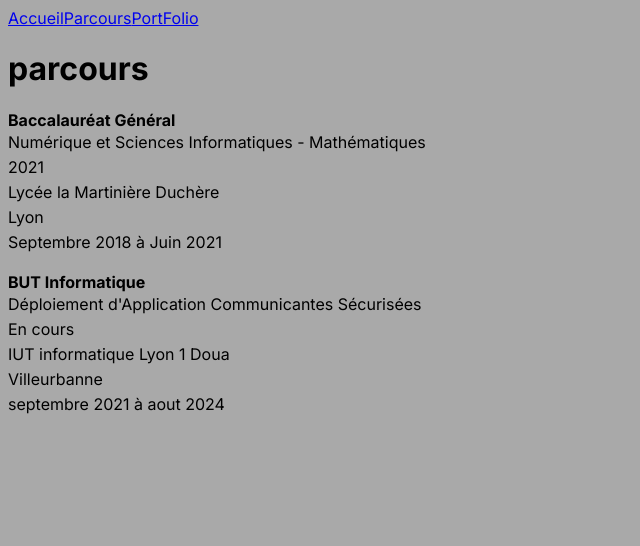
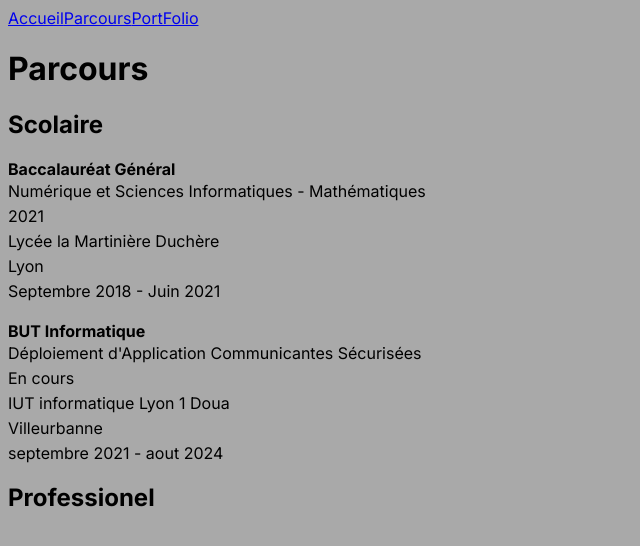
Before and after one commit to Lhokamn/cclaudel, a Next.js app: page /parcours in a window 1280 px wide. Shown: the top 546 px of the page, without its empty margins (0-640 px from the left). Built offline with nearby package versions, Linux system fonts and the light colour scheme.

Commit message:
début de la partie expériences professionelle

```diff
--- /dev/null
+++ b/app/components/parcoursPro/parcoursPro.component.tsx
@@ -0,0 +1,14 @@
+import { ParcoursProPropsType, ParcoursProInformationType } from '@/app/types/parcoursPro/parcoursPro.type';
+import styles from './parcoursPro.module.css'
+
+export default function parcoursProSection ( {experiences}:ParcoursProPropsType){
+    return (
+        <div className={styles.pro}>
+            {experiences.map((experience:ParcoursProInformationType) =>
+                <div className={styles.wrapper}>
+                    <strong>{experience.</strong>
+                </div>
+            )}
+        </div>
+    )
+}
--- /dev/null
+++ b/app/components/parcoursPro/parcoursPro.module.css
@@ -0,0 +1,7 @@
+.pro{
+
+}
+
+.wrapper{
+
+}
--- a/app/components/parcours/parcours.component.tsx
+++ b/app/components/parcoursScol/parcoursScol.component.tsx
@@ -1,5 +1,5 @@
-import { ParcoursScolPropsType, ParcoursScolInformationType } from '@/app/types/parcours/parcours.type';
-import styles from './parcours.module.css'
+import { ParcoursScolPropsType, ParcoursScolInformationType } from '@/app/types/parcoursScol/parcoursScol.type';
+import styles from './parcoursScol.module.css'
 
 export default function ParcoursScolSection ( {experiences}:ParcoursScolPropsType){
     return (
--- /dev/null
+++ b/app/data/parcoursPro.data.ts
@@ -0,0 +1,22 @@
+import { ParcoursProInformationType } from '@/app/types/parcoursPro/parcoursPro.type'
+
+export const pro:ParcoursProInformationType[] = [
+    {
+        nom:'AinfoService',
+        fonction:'Stagiaire Technicien Informatique',
+        date:'Octobre 2020',
+        contrat:'Stage d\'observation'
+    },
+    {
+        nom:'APMG',
+        fonction:'Technicien fluide',
+        date:'juillet 2022 - aout 2022',
+        contrat:'Intérimaire'
+    },
+    {
+        nom:'Endrix',
+        fonction:'Apprenti Technicien Informatique',
+        date:'septembre 2022 - Aout 2024',
+        contrat:'apprentissage'
+    }
+]
--- a/app/data/parcours.data.ts
+++ b/app/data/parcoursScol.data.ts
@@ -1,19 +1,22 @@
-import { ParcoursScolInformationType } from '@/app/types/parcours/parcours.type'
+import { ParcoursScolInformationType } from '@/app/types/parcoursScol/parcoursScol.type'
 
 
-export const q:ParcoursScolInformationType[] = [
-    {diplome:'Baccalauréat Général',
+export const scol:ParcoursScolInformationType[] = [
+    {
+        diplome:'Baccalauréat Général',
         specialite:'Numérique et Sciences Informatiques - Mathématiques',
         anneeDip:'2021',
         lieu:'Lycée la Martinière Duchère',
         ville:'Lyon',
-        duree:'Septembre 2018 à Juin 2021'},
-    {diplome:'BUT Informatique',
+        duree:'Septembre 2018 - Juin 2021'
+    },
+    {
+        diplome:'BUT Informatique',
         specialite:'Déploiement d\'Application Communicantes Sécurisées',
         anneeDip:'En cours',
         lieu:'IUT informatique Lyon 1 Doua',
         ville:'Villeurbanne',
-        duree:'septembre 2021 à aout 2024'
+        duree:'septembre 2021 - aout 2024'
     }
 
 ]
--- a/app/parcours/page.tsx
+++ b/app/parcours/page.tsx
@@ -1,12 +1,14 @@
-import ParcoursScolSection from '@/app/components/parcours/parcours.component'
-import { q } from '@/app/data/parcours.data'
+import ParcoursScolSection from '@/app/components/parcoursScol/parcoursScol.component'
+import { scol } from '@/app/data/parcoursScol.data'
 
 export default function Parcours() {
     return (
         <main>
             <div>
-                <h1>parcours</h1>
-                <ParcoursScolSection experiences={q} ></ParcoursScolSection>
+                <h1>Parcours</h1>
+                <h2>Scolaire</h2>
+                <ParcoursScolSection experiences={scol} ></ParcoursScolSection>
+                <h2>Professionel</h2>
             </div>
         </main>
     )
--- /dev/null
+++ b/app/types/parcoursPro/parcoursPro.type.ts
@@ -0,0 +1,10 @@
+export type ParcoursProPropsType = {
+    experiences: ParcoursProInformationType[]
+}
+
+export type ParcoursProInformationType = {
+    nom: string,        // Correspond au nom de l'entreprise
+    fonction: string,   // Correspond au poste dans l'entreprise
+    date: string,       // Correspond au date de travail dans l'entreprise
+    contrat:string,     // Correspond au type de contrat dans l'entreprise
+}
--- a/app/types/parcours/parcours.type.ts
+++ b/app/types/parcoursScol/parcoursScol.type.ts
@@ -8,5 +8,5 @@ export type ParcoursScolInformationType = {
     anneeDip: string,   // Correspond à l'année d'obtention du diplome
     lieu: string,       // Correspond au lieu d'étude
     ville: string,      // Correspond à la ville de l'établissement
-    duree: string,       // Correspond aux années d'entrée et de fin de diplome
+    duree: string,      // Correspond aux années d'entrée et de fin de diplome
 }
```
Also changed, not shown: app/components/parcoursScol/parcoursScol.module.css (renamed from app/components/parcours/parcours.module.css).
